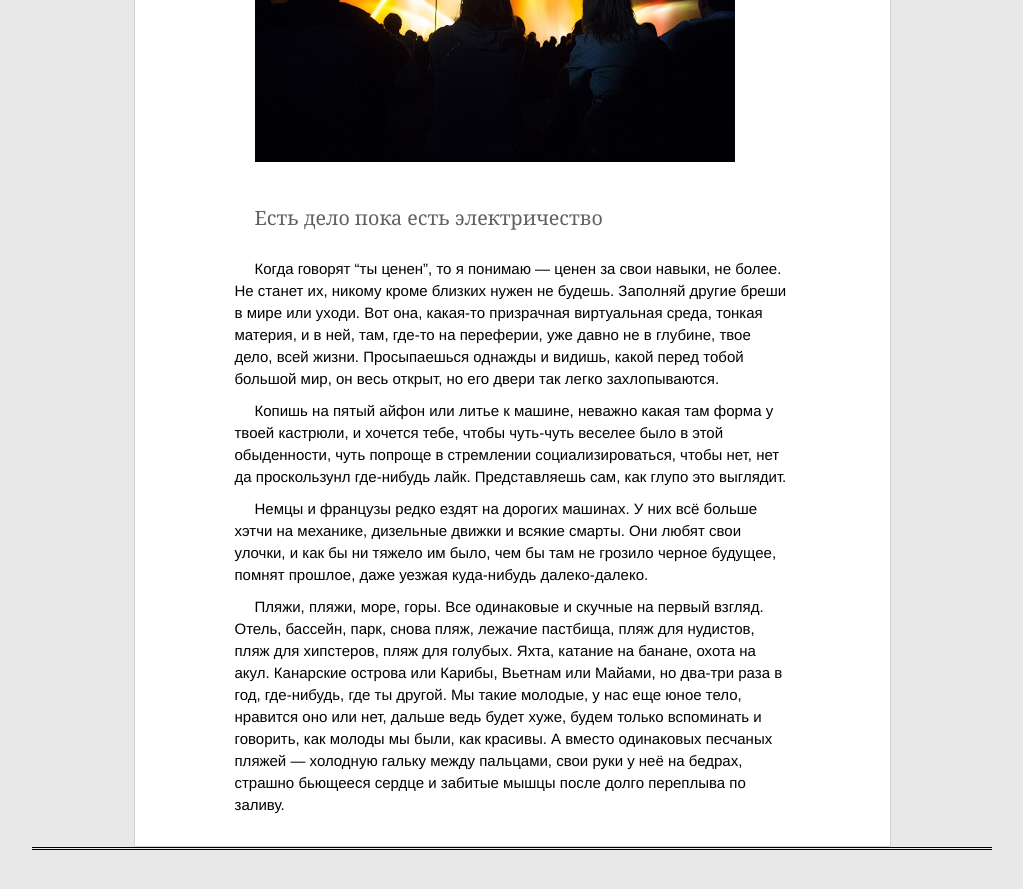
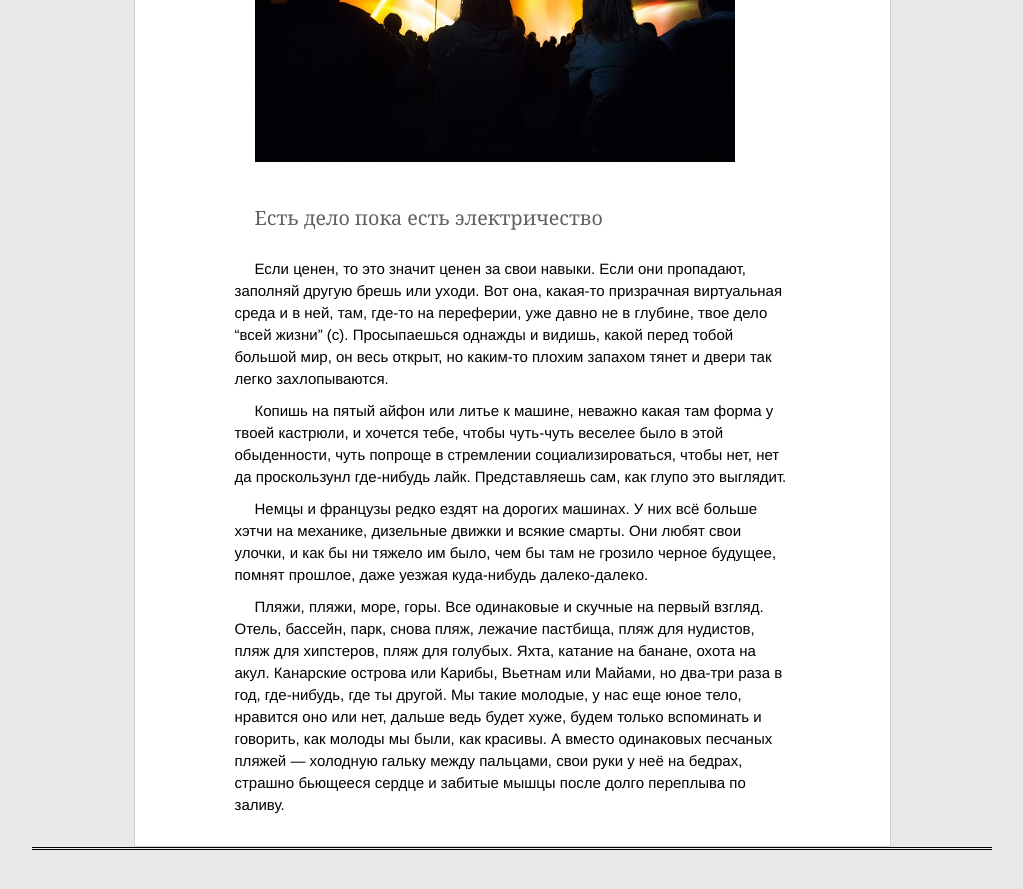
Before and after one commit to ptmt/ptmt.github.com, a Jekyll site: the page built from _posts/2012-09-03-ich-verstehe-sie-nicht.md, in a window 1280 px wide and 900 px high, scrolled down 1366 px. Shown: the top 889 px of the window, without its empty margins (128-1151 px from the left). Built offline with Jekyll 4.4.1, drawn with Linux system fonts in a browser that asks for light colours; Markdown is read by kramdown in place of the engine named in the settings.

Commit message:
Update _posts/2012-09-03-ich-verstehe-sie-nicht.md

```diff
--- a/_posts/2012-09-03-ich-verstehe-sie-nicht.md
+++ b/_posts/2012-09-03-ich-verstehe-sie-nicht.md
@@ -18,7 +18,7 @@
 
 ##Есть дело пока есть электричество
 
-Когда говорят “ты ценен”, то я понимаю — ценен за свои навыки, не более. Не станет их, никому кроме близких нужен не будешь. Заполняй другие бреши в мире или уходи. Вот она, какая-то призрачная виртуальная среда, тонкая материя, и в ней, там, где-то на переферии, уже давно не в глубине, твое дело, всей жизни. Просыпаешься однажды и видишь, какой перед тобой большой мир, он весь открыт, но его двери так легко захлопываются.
+Если ценен, то это значит ценен за свои навыки. Если они пропадают, заполняй другую брешь или уходи.  Вот она, какая-то призрачная виртуальная среда и в ней, там, где-то на переферии, уже давно не в глубине, твое дело "всей жизни" (с). Просыпаешься однажды и видишь, какой перед тобой большой мир, он весь открыт, но каким-то плохим запахом тянет и двери так легко захлопываются.
 
 Копишь на пятый айфон или литье к машине, неважно какая там форма у твоей кастрюли, и хочется тебе, чтобы чуть-чуть веселее было в этой обыденности, чуть попроще в стремлении социализироваться, чтобы нет, нет да проскользунл где-нибудь лайк. Представляешь сам, как глупо это выглядит.
 
```
